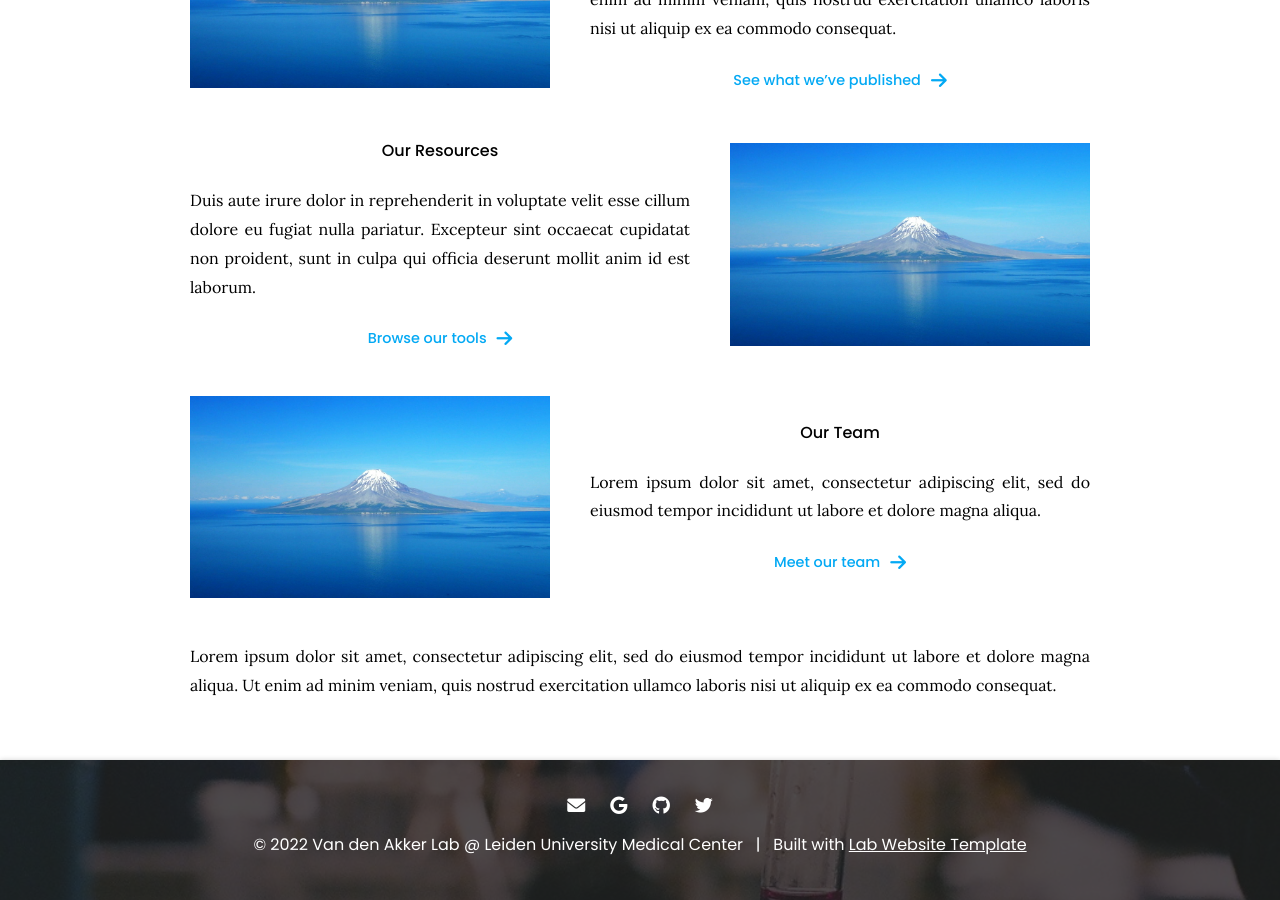
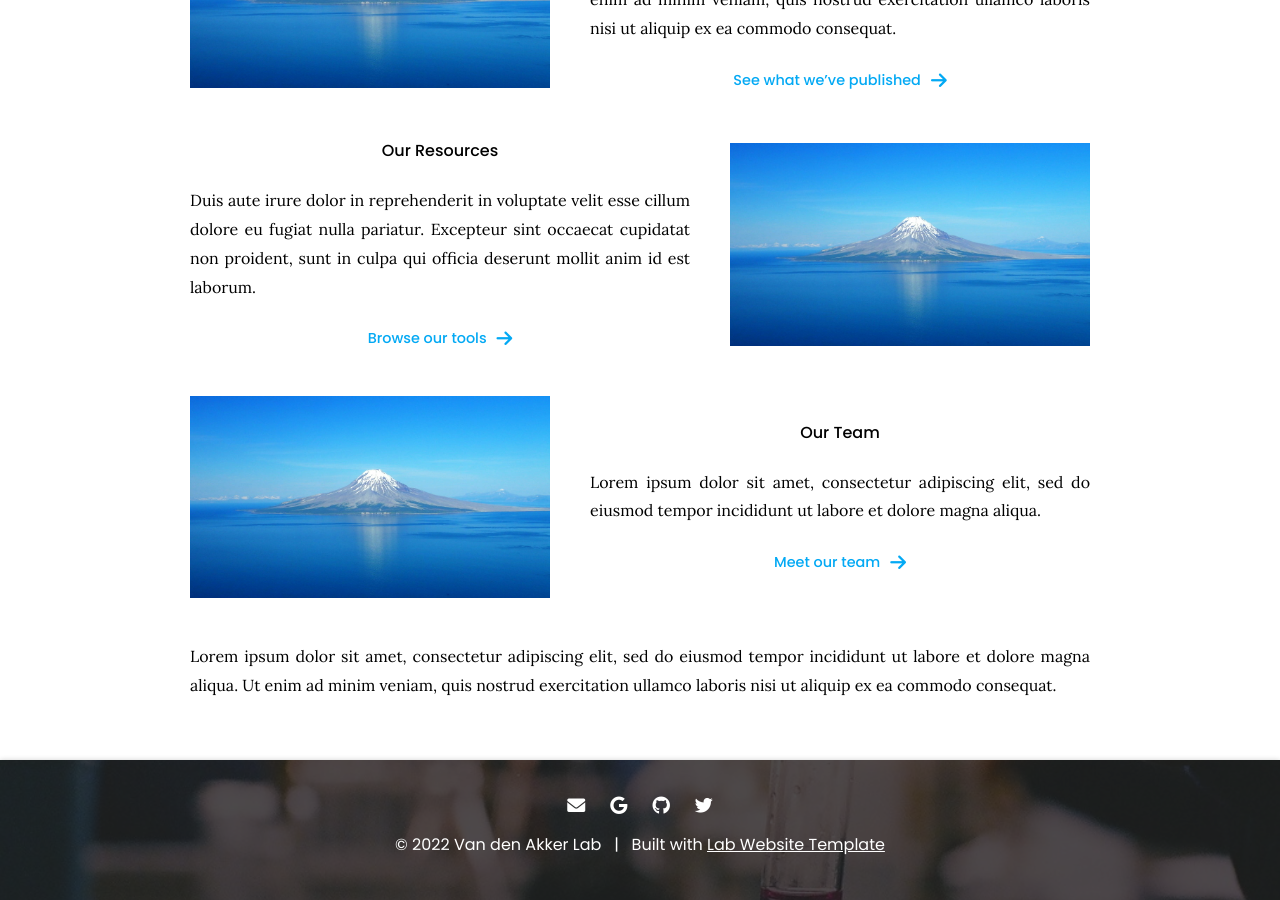
Before and after one commit to vandenakkerlab/vandenakkerlab.github.io, a Jekyll site: the page built from index.md, in a window 1280 px wide and 900 px high, scrolled down 973 px. Built offline with Jekyll 4.4.1, drawn with Linux system fonts in a browser that asks for light colours; some of the changed text lies outside the part shown.

Commit message:
Update _config.yaml
edits

```diff
--- a/_config.yaml
+++ b/_config.yaml
@@ -1,7 +1,7 @@
 ### basic settings
 
 # site properties and page defaults
-title: Van den Akker Lab @ Leiden University Medical Center
+title: Van den Akker Lab
 description: Computational Biology with applications in hematologic (pre-)malignancies and immuno-hematology
 logo: images/logo.svg
 header: images/background.jpg
```
